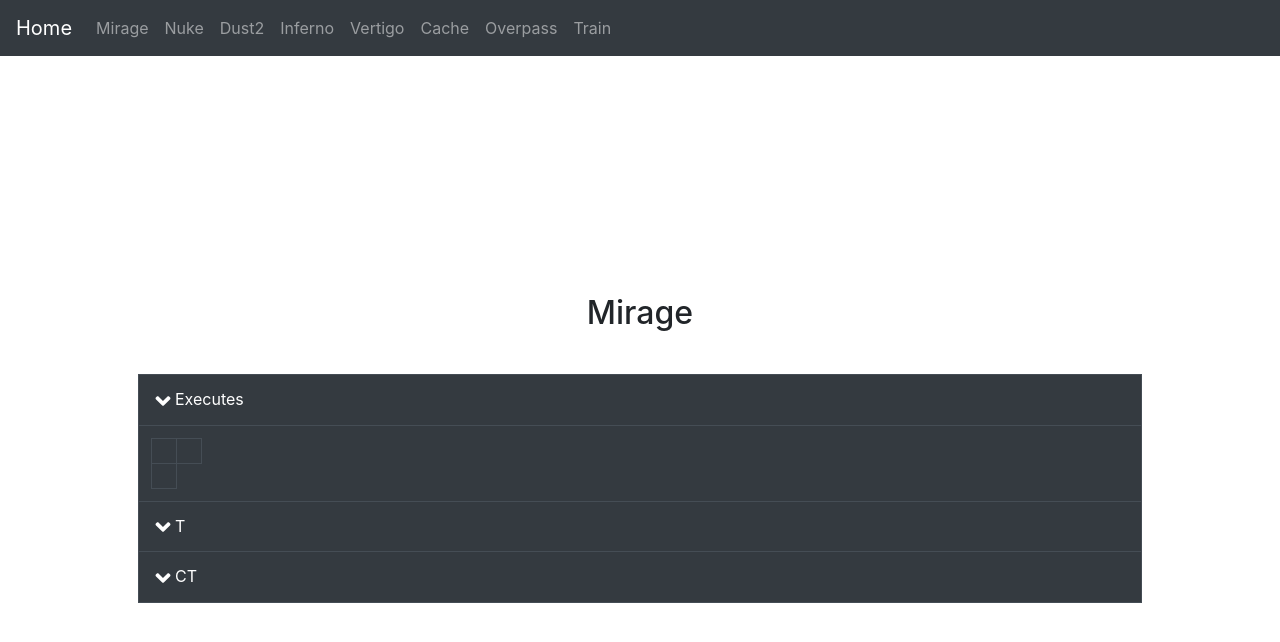
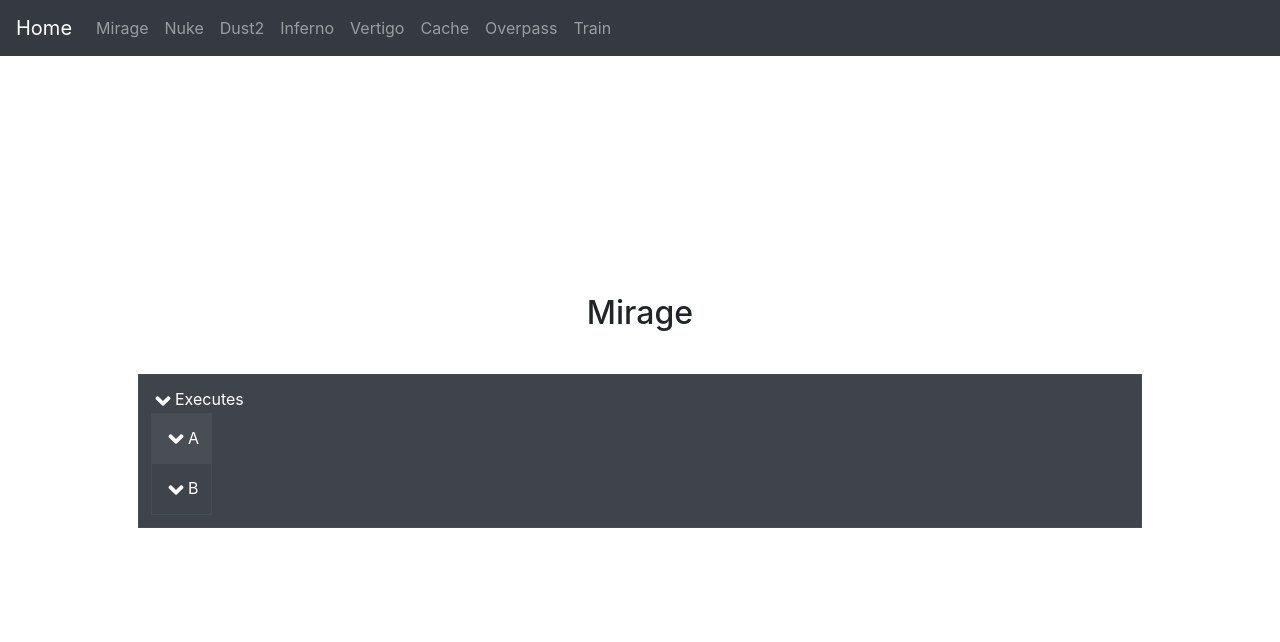
Before and after one commit to Ellstrom/ReactStream, a React (Create React App) app: page / in a window 1280 px wide. Both pictures are taken after a click on the element "Executes". Shown: the part 1398-2040 px from the top of the page. Built offline with nearby package versions, Linux system fonts and the light colour scheme.

Commit message:
Fixed better template for table

```diff
--- a/src/App.css
+++ b/src/App.css
@@ -1,3 +1,7 @@
+.App {
+    overflow: hidden
+}
+
 .titleText{
     font-size: 64px;
     text-align: center;
@@ -35,7 +39,3 @@
     width: 100%;
     z-index: 1;
 }
-
-.removeHorizontalScroll {
-    overflow: hidden
-}
--- a/src/App.js
+++ b/src/App.js
@@ -12,19 +12,17 @@ import VertigoMergedSrc from "./images/vertigo/vertigo.jpg";
 import CacheMergedSrc from "./images/cache/cache.jpg";
 import OverpassMergedSrc from "./images/overpass/overpass.jpg";
 import TrainMergedSrc from "./images/train/train.jpg";
-import Tmp from "./components/Tmp";
-import YoutubeComponent from "./components/YoutubeComponent";
 
 function App() {
     return (
-        <div className="App" class="removeHorizontalScroll">
+        <div className="App">
             <br/><br/><br/><br/><br/><br/>
-            <div class="sticky">
+            <div className="sticky">
                 <EllstreamNavbar/>
             </div>
             <Row>
                 <Col>
-                    <h1 class="titleText">Select map</h1>
+                    <h1 className="titleText">Select map</h1>
                 </Col>
             </Row>
             <div className="flexibleDiv">
--- a/src/components/EllstreamTable.js
+++ b/src/components/EllstreamTable.js
@@ -5,86 +5,162 @@ import YoutubeComponent from "./YoutubeComponent";
 
 class EllstreamTable extends React.Component {
     constructor() {
-        super();
-
+        super()
         this.state = {
-            data : [
-                {
+            data_executes : {
                 id : 1,
                 name : "Executes",
+                isExpanded : false
             },
-                {
+            data_t : {
                 id : 2,
-                    name : "T"
+                name : "T",
+                isExpanded : false
             },
-                {
+            data_ct : {
                 id : 3,
-                    name : "CT"
+                name : "T",
+                isExpanded : false
             },
-            ],
-            expandedRows : []
-        };
+            data_execute_a : {
+                id : 11,
+                name : "A",
+                isExpanded : false
+            },
+            data_execute_b : {
+                id : 12,
+                name : "B",
+                isExpanded : false
+            }
+        }
     }
 
     handleRowClick(rowId) {
-        const currentExpandedRows = this.state.expandedRows;
-        const isRowCurrentlyExpanded = currentExpandedRows.includes(rowId);
+        console.log("inside handleRowClick, rowId=", rowId)
 
-        const newExpandedRows = isRowCurrentlyExpanded ?
-            currentExpandedRows.filter(id => id !== rowId) :
-            currentExpandedRows.concat(rowId);
-
-        this.setState({expandedRows : newExpandedRows});
+        if(rowId === this.state.data_executes.id){
+            this.setState(
+                {
+                    data_executes : {
+                        id : this.state.data_executes.id,
+                        name : this.state.data_executes.name,
+                        isExpanded : !this.state.data_executes.isExpanded
+                    }
+                },
+                () => {
+                    console.log("Callback value", this.state.data_executes)
+                }
+            )
+        }else if(rowId === this.state.data_t.id){
+            this.setState(
+                {
+                    data_t : {
+                        id : this.state.data_t.id,
+                        name : this.state.data_t.name,
+                        isExpanded : !this.state.data_t.isExpanded
+                    }
+                },
+                () => {
+                    console.log("Callback value", this.state.data_t)
+                }
+            )
+        }else if(rowId === this.state.data_ct.id){
+            this.setState(
+                {
+                    data_ct : {
+                        id : this.state.data_ct.id,
+                        name : this.state.data_ct.name,
+                        isExpanded : !this.state.data_ct.isExpanded
+                    }
+                },
+                () => {
+                    console.log("Callback value", this.state.data_ct)
+                }
+            )
+        }else if(rowId === this.state.data_execute_a.id){
+            this.setState(
+                {
+                    data_execute_a : {
+                        id : this.state.data_execute_a.id,
+                        name : this.state.data_execute_a.name,
+                        isExpanded : !this.state.data_execute_a.isExpanded
+                    }
+                },
+                () => {
+                    console.log("Callback value", this.state.data_execute_a)
+                }
+            )
+        }else if(rowId === this.state.data_execute_b.id){
+            this.setState(
+                {
+                    data_execute_b : {
+                        id : this.state.data_execute_b.id,
+                        name : this.state.data_execute_b.name,
+                        isExpanded : !this.state.data_execute_b.isExpanded
+                    }
+                },
+                () => {
+                    console.log("Callback value", this.state.data_execute_b)
+                }
+            )
+        }
     }
 
-    renderItem(item) {
-        const clickCallback = () => this.handleRowClick(item.id);
-        const itemRows = [
-            <tr onClick={clickCallback} key={"row-data-" + item.id}>
+    disablePropagation(event) {
+        event.stopPropagation()
+    }
+
+
+
+
+    render() {
+        return (
+            <div className="flexibleDiv">
+                <Table striped bordered hover variant="dark">
+                    <tbody>
+                        <tr onClick={() => this.handleRowClick(1)}>
                             <td>
                                 <FaAngleDown size='1.5rem'/>
-                    {item.name}
+                                {this.state.data_executes.name}
+                                {this.state.data_executes.isExpanded === true &&
+                                    <div onClick={this.disablePropagation}>
+                                        <table>
+                                            <tbody>
+                                            <tr onClick={() => this.handleRowClick(11)}>
+                                                <td>
+                                                    <FaAngleDown size='1.5rem'/>
+                                                    {this.state.data_execute_a.name}
                                                 </td>
-            </tr>
-        ];
-
-        if(this.state.expandedRows.includes(item.id)) {
-            itemRows.push(
-                <tr key={"row-expanded-" + item.id}>
-                    <td>
-                        <tr>
+                                                {this.state.data_execute_a.isExpanded === true &&
                                                 <td>
                                                     <YoutubeComponent/>
                                                 </td>
+                                                }
+                                            </tr>
+                                            <tr onClick={() => this.handleRowClick(12)}>
+                                                <td>
+                                                    <FaAngleDown size='1.5rem'/>
+                                                    {this.state.data_execute_b.name}
+                                                </td>
+                                                {this.state.data_execute_b.isExpanded === true &&
                                                 <td>
                                                     <YoutubeComponent/>
                                                 </td>
+                                                }
                                             </tr>
-                        <tr>
-                            <td>
-                                <YoutubeComponent/>
+                                            </tbody>
+                                        </table>
+                                    </div>
+                                }
                             </td>
                         </tr>
-                    </td>
+                        <tr onClick={() => this.handleRowClick(2)}>
+
                         </tr>
-            );
-        }
+                        <tr onClick={() => this.handleRowClick(3)}>
 
-        return itemRows;
-    }
-
-    render() {
-        let allItemRows = [];
-
-        this.state.data.forEach(item => {
-            const perItemRows = this.renderItem(item);
-            allItemRows = allItemRows.concat(perItemRows);
-        });
-
-        return (
-            <div class="flexibleDiv">
-                <Table striped bordered hover variant="dark">
-                    {allItemRows}
+                        </tr>
+                    </tbody>
                 </Table>
             </div>
         );
@@ -92,6 +168,38 @@ class EllstreamTable extends React.Component {
 }
 
 export default EllstreamTable;
+
+/*
+const Tmp = (props) => {
+    return (
+        <div class="flexibleDiv">
+            <Table striped bordered hover variant="dark">
+                <tbody>
+                <tr>
+                    <td>
+                        <FaAngleDown size='1.5rem'/>
+                        Executes
+                    </td>
+                </tr>
+                <tr>
+                    <td>
+                        <FaAngleDown size='1.5rem'/>
+                        T
+                    </td>
+                </tr>
+                <tr>
+                    <td>
+                        <FaAngleDown size='1.5rem'/>
+                        CT
+                    </td>
+                </tr>
+                </tbody>
+            </Table>
+        </div>
+    )
+}
+ */
+
 
 /*
 
```
Also changed, not shown: src/components/EllstreamImage.js (+1 -1 lines). Lines whose indentation alone changed are shown as unchanged.
